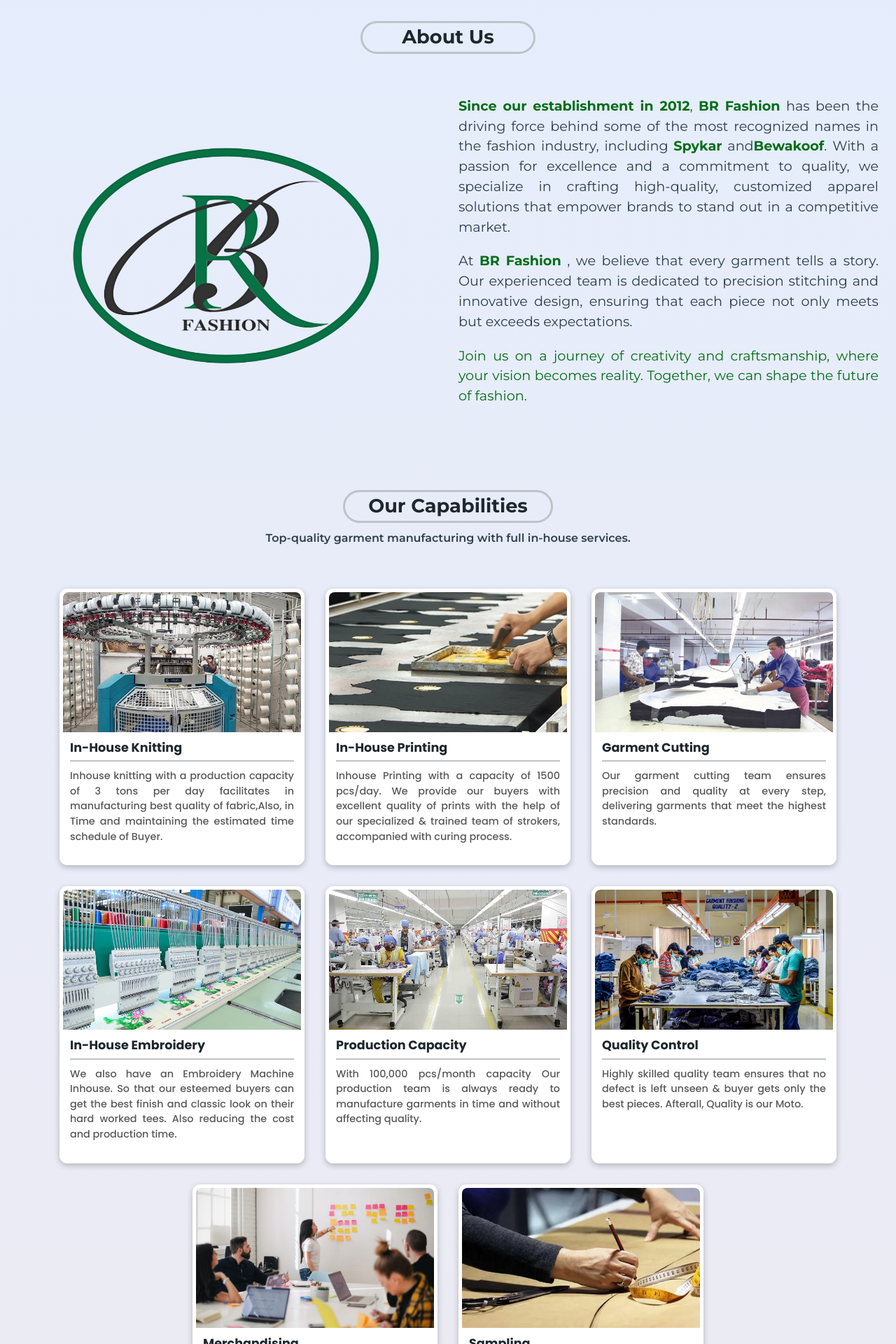
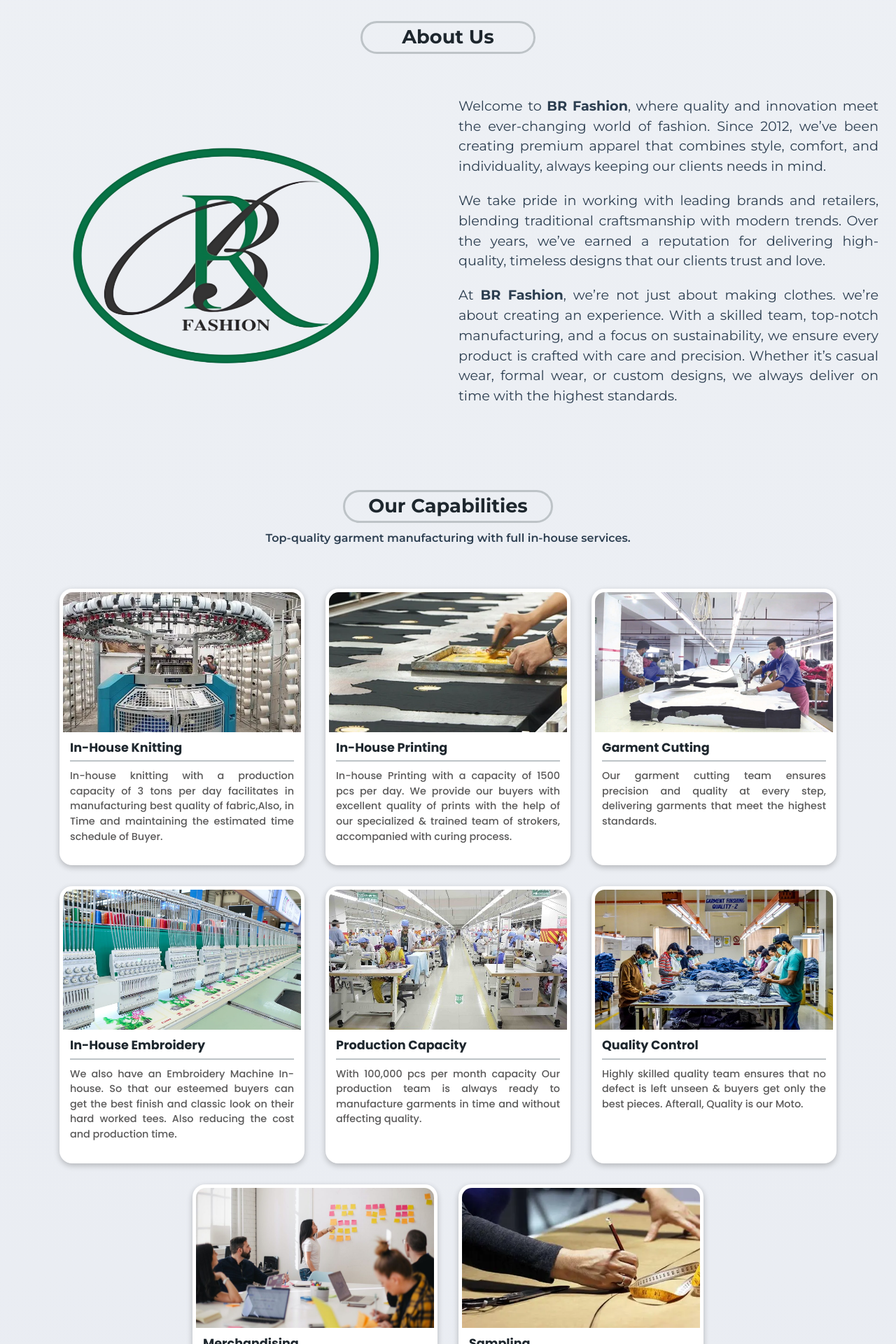
Before and after one commit to theckpatil/brf, a React (Create React App) app: page / in a window 1280 px wide. Shown: the part 820-2740 px from the top of the page at 70% size. Built offline with nearby package versions, Linux system fonts and the light colour scheme; a web font is replaced by a local one.

Commit message:
refactor: update text content and improve styling in Contact, Hero, About, and Capabilities components

```diff
--- a/src/App.css
+++ b/src/App.css
@@ -29,12 +29,7 @@
 }
 
 body {
-  background-image: linear-gradient(
-    to top,
-    #f3e7e9 0%,
-    #e3eeff 99%,
-    #e3eeff 100%
-  );
+  background-image: linear-gradient(to top, #e6e9f0 0%, #eef1f5 100%);
   font-family: "Montserrat", sans-serif;
   line-height: 1.5;
   color: #393838;
@@ -67,8 +62,6 @@
 .nav-links {
   display: flex;
   list-style: none;
-  text-transform: uppercase;
-  letter-spacing: 0.5px;
 }
 .nav-links li {
   margin-left: 1rem;
@@ -271,6 +264,9 @@
   .hero-content {
     max-width: 100vw;
   }
+  .hero h2 {
+    font-size: 1.2rem;
+  }
   .hero p {
     font-size: 0.9rem;
     text-align: center;
@@ -392,7 +388,7 @@
 
 .capability-card {
   background-color: #ffffff;
-  border-radius: 11px;
+  border-radius: 18px;
   box-shadow: rgba(0, 0, 0, 0.24) 0px 3px 8px;
   /* box-shadow: 0 0 8px 4px rgba(40,90,230,.1); */
   padding: 5px;
@@ -406,7 +402,7 @@
   width: 100%;
   height: 200px;
   object-fit: cover;
-  border-radius: 8px;
+  border-radius: 14px;
   border-bottom-left-radius: 0;
   border-bottom-right-radius: 0;
 }
@@ -620,7 +616,7 @@
 .contact-cards .card {
   flex: 1 1 48%;
   background-color: #f4f5f7;
-  border-radius: 10px;
+  border-radius: 16px;
   box-shadow: rgba(0, 0, 0, 0.24) 0px 3px 8px;
   /* box-shadow: 0 0 8px 4px rgba(40,90,230,.1); */
   text-align: left;
--- a/src/components/About.js
+++ b/src/components/About.js
@@ -15,26 +15,19 @@
 
                 {/* <!-- Right Side: About Information --> */}
                 <div class="who-text"  data-aos="zoom-in" data-aos-duration="1000">
-                    <p>
-                        <strong style={{color: 'var(--office-green)'}}>Since our establishment in 2012</strong>, <strong
-                            style={{color: 'var(--office-green)'}}>BR Fashion</strong> has been the driving force behind
-                        some of the most recognized names in the fashion industry, including <strong
-                           style={{color: 'var(--office-green)'}}>Spykar</strong> and
-                        <strong style={{color: 'var(--office-green)'}}>Bewakoof</strong>. With a passion for excellence and
-                        a commitment to quality, we
-                        specialize in crafting high-quality, customized apparel solutions that empower brands to stand
-                        out in a competitive market.
+                <p> Welcome to <strong>BR Fashion</strong>, where quality and innovation meet the ever-changing world of fashion.
+                        Since 2012, we’ve been creating premium apparel that combines style, comfort, and individuality,
+                        always keeping our clients needs in mind.</p>
+
+                    <p>We take pride in working with leading brands and retailers, blending traditional craftsmanship
+                        with modern trends. Over the years, we’ve earned a reputation for delivering high-quality,
+                        timeless designs that our clients trust and love.
                     </p>
-                    <p>
-                        At <strong style={{color: 'var(--office-green)'}}>BR Fashion</strong> , we believe that every
-                        garment tells a story. Our experienced team is dedicated to
-                        precision stitching and innovative design, ensuring that each piece not only meets but exceeds
-                        expectations.
-                    </p>
-                    <p style={{color: 'var(--office-green)'}}>
-                        Join us on a journey of creativity and craftsmanship, where your vision becomes reality.
-                        Together, we can shape the future of fashion.
-                    </p>
+
+                    <p>At <strong>BR Fashion</strong>, we’re not just about making clothes. we’re about creating an experience. With a
+                        skilled team, top-notch manufacturing, and a focus on sustainability, we ensure every product is
+                        crafted with care and precision. Whether it’s casual wear, formal wear, or custom designs, we
+                        always deliver on time with the highest standards.</p>
                 </div>
 
             </div>
--- a/src/components/Capabilities.js
+++ b/src/components/Capabilities.js
@@ -11,14 +11,14 @@
                 <div class="capability-card" data-aos="zoom-in-down" data-aos-duration="1000">
                     <img src="/assets/img/capabilites/knitting-machine.png" alt="In-House Knitting"/>
                     <h3>In-House Knitting</h3>
-                    <p>Inhouse knitting with a production capacity of 3 tons per day facilitates in manufacturing best
+                    <p>In-house knitting with a production capacity of 3 tons per day facilitates in manufacturing best
                         quality of fabric,Also, in Time and maintaining the estimated time schedule of Buyer.</p>
                 </div>
 
                 <div class="capability-card" data-aos="zoom-in-down" data-aos-duration="1000">
                     <img src="assets/img/capabilites/t-shirt-screen-printing-500x500.webp" alt="In-House Printing"/>
                     <h3>In-House Printing</h3>
-                    <p>Inhouse Printing with a capacity of 1500 pcs/day. We provide our buyers with excellent quality of
+                    <p>In-house Printing with a capacity of 1500 pcs per day. We provide our buyers with excellent quality of
                         prints with the help of our specialized & trained team of strokers, accompanied with curing
                         process.
                     </p>
@@ -28,32 +28,28 @@
                     <img src="assets/img/capabilites/cutting.jpg" alt="Garment Cutting"/>
                     <h3>Garment Cutting</h3>
                     <p>Our garment cutting team ensures precision and quality at every step, delivering garments that
-                        meet
-                        the highest standards.</p>
+                        meet the highest standards.</p>
                 </div>
 
                 <div class="capability-card" data-aos="zoom-in-up" data-aos-duration="1000">
                     <img src="/assets/img/capabilites/emb.webp" alt="In-House Embroidery"/>
                     <h3>In-House Embroidery</h3>
-                    <p>We also have an Embroidery Machine Inhouse. So that our esteemed buyers can get the best finish
-                        and
-                        classic look on their hard worked tees. Also reducing the cost and production time.</p>
+                    <p>We also have an Embroidery Machine In-house. So that our esteemed buyers can get the best finish
+                        and classic look on their hard worked tees. Also reducing the cost and production time.</p>
                 </div>
 
                 <div class="capability-card" data-aos="zoom-in-up" data-aos-duration="1000">
                     <img src="assets/img/capabilites/production.jpg" alt="Production Capacity"/>
                     <h3>Production Capacity</h3>
-                    <p>With 100,000 pcs/month capacity Our production team is always ready to manufacture garments in
-                        time
-                        and without affecting quality.</p>
+                    <p>With 100,000 pcs per month capacity Our production team is always ready to manufacture garments in
+                        time and without affecting quality.</p>
                 </div>
 
                 <div class="capability-card" data-aos="zoom-in-up" data-aos-duration="1000">
                     <img src="assets/img/capabilites/quality.webp" alt="Quality Control"/>
                     <h3>Quality Control</h3>
-                    <p>Highly skilled quality team ensures that no defect is left unseen & buyer gets only the best
-                        pieces.
-                        Afterall, Quality is our Moto.</p>
+                    <p>Highly skilled quality team ensures that no defect is left unseen & buyers get only the best
+                        pieces. Afterall, Quality is our Moto.</p>
                 </div>
                 <div class="capability-card" data-aos="zoom-in-up" data-aos-duration="1000">
                     <img src="assets/img/our-services/Merchandisig.jpg" alt="Merchandising"/>
--- a/src/components/Contact.js
+++ b/src/components/Contact.js
@@ -5,7 +5,7 @@
     <section class="contact-us section" id="contact">
         <div class="container">
             <h2 class="section-title">Contact Us</h2>
-            <p class="section-description">Get in touch with our team for any inquiries or collaboration opportunities.
+            <p class="section-description">Feel free to contact us for inquiries, collaborations, or feedback.
             </p>
 
             <div class="contact-layout">
--- a/src/components/Hero.js
+++ b/src/components/Hero.js
@@ -8,9 +8,9 @@
                     <img src="../assets/img/T-shirt/T-shirt-svg.svg" alt="T-shirt" className="t-shirt-right" />
                 </div>
                 <h1><span style={{color: 'black'}}>BR</span> Fashion</h1>
-                <h2>Where Quality Meets Style</h2>
-                <p>Premium T-shirts crafted for top fashion brands, customized to perfection.</p>
-                <a href="#contact" className="cta-btn">Partner With Us</a>
+                <h2>Where Quality Meets Fashion</h2>
+                <p>Premium garments crafted for top fashion brands, customized to perfection.</p>
+                <a href="#about" class="cta-btn">Discover More</a>
             </div>
         </section>
     );
```
Also changed, not shown: src/components/Process.js (+12 -12 lines).
